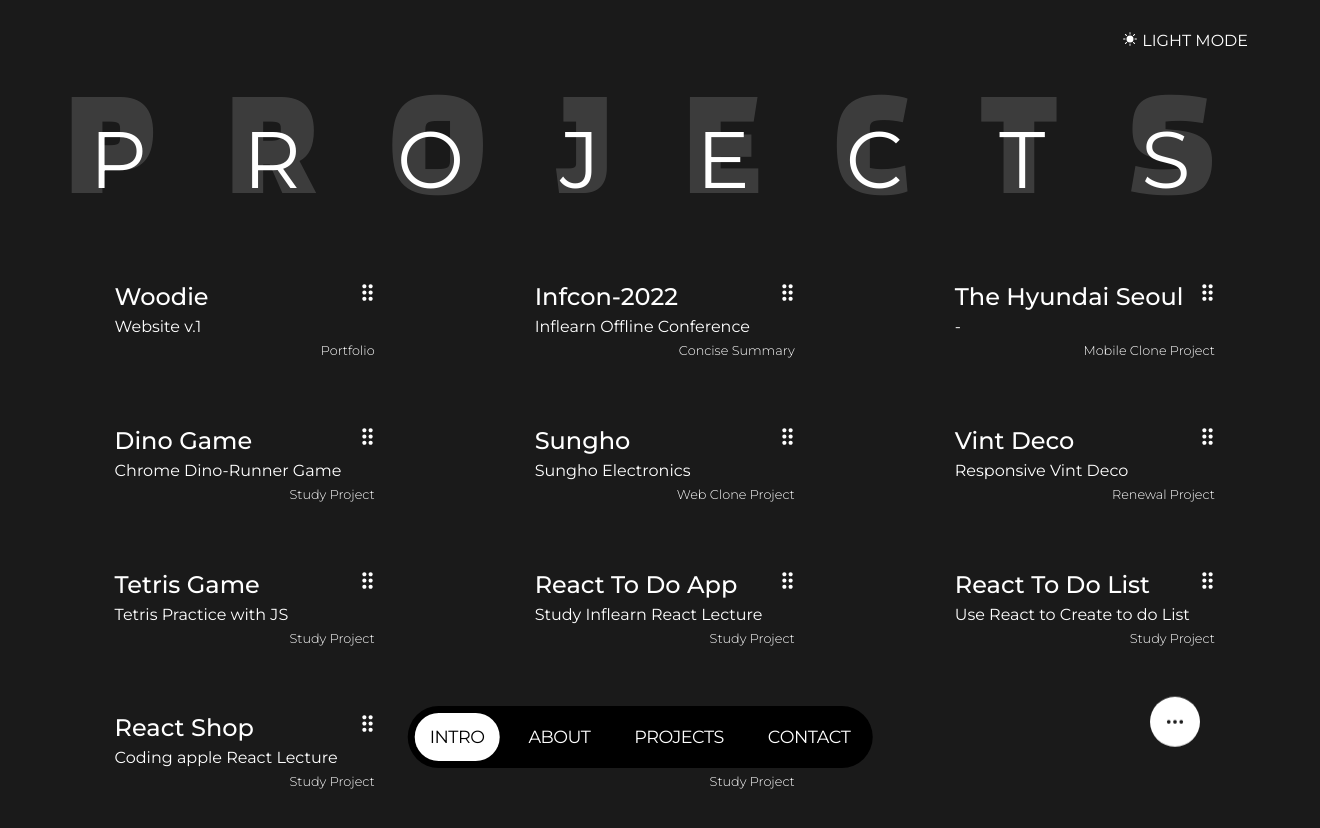
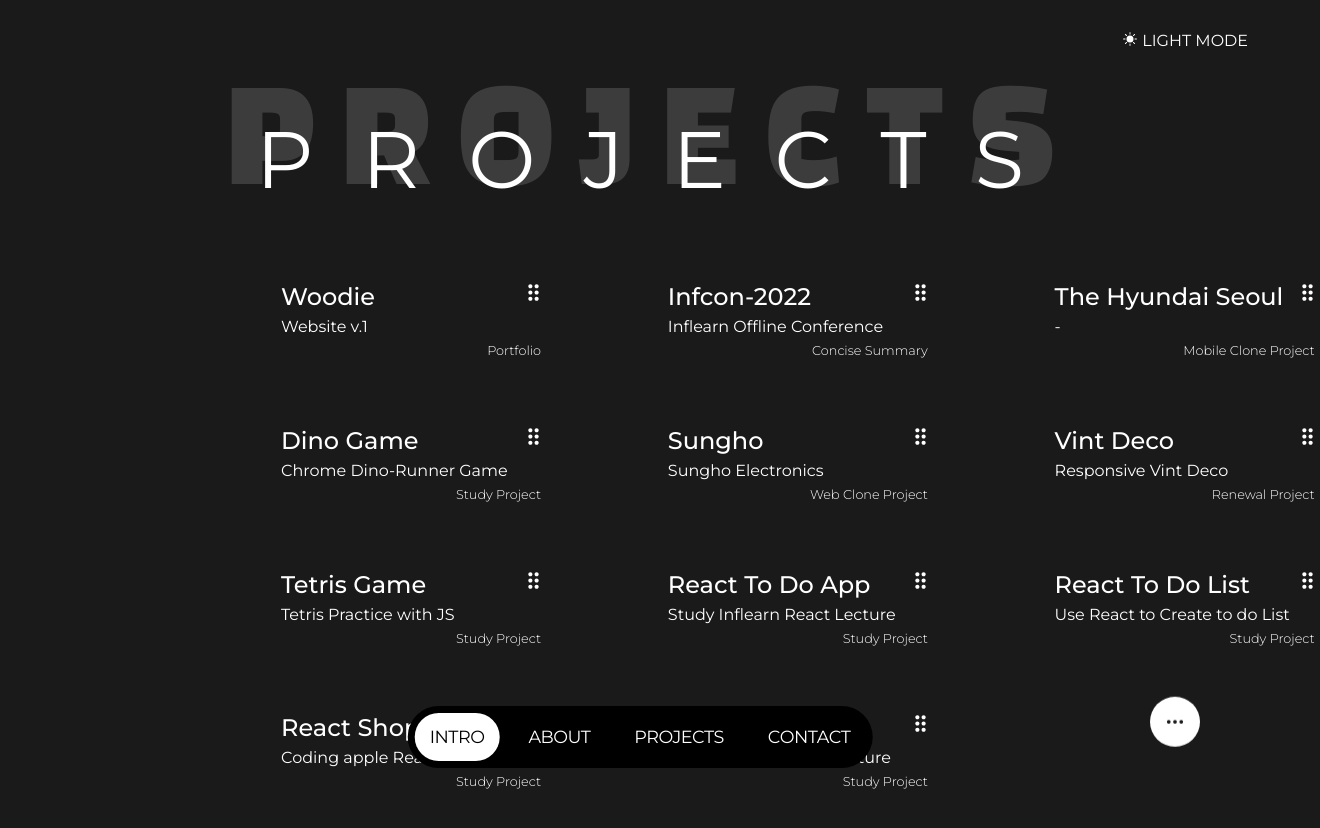
Before and after one commit to devwoodie/woodie, a React (Create React App) app: page /projects in a window 1280 px wide. Shown: the top 828 px of the page, 1320 px wide, since content can reach past the window. Built offline with nearby package versions, Linux system fonts and the light colour scheme.

Commit message:
feat : responsive 주석 처리

```diff
--- a/src/css/Projects.scss
+++ b/src/css/Projects.scss
@@ -88,12 +88,12 @@
   }
 }
 
-@media only screen and (min-width: 1200px) {
-  .Project{
-    width: 100%;
-    padding: 120px 0 90px;
-    .back-title{
-      width: 90vw;
-    }
-  }
-}
+//@media only screen and (min-width: 1200px) {
+//  .Project{
+//    width: 100%;
+//    padding: 120px 0 90px;
+//    .back-title{
+//      width: 90vw;
+//    }
+//  }
+//}
```
